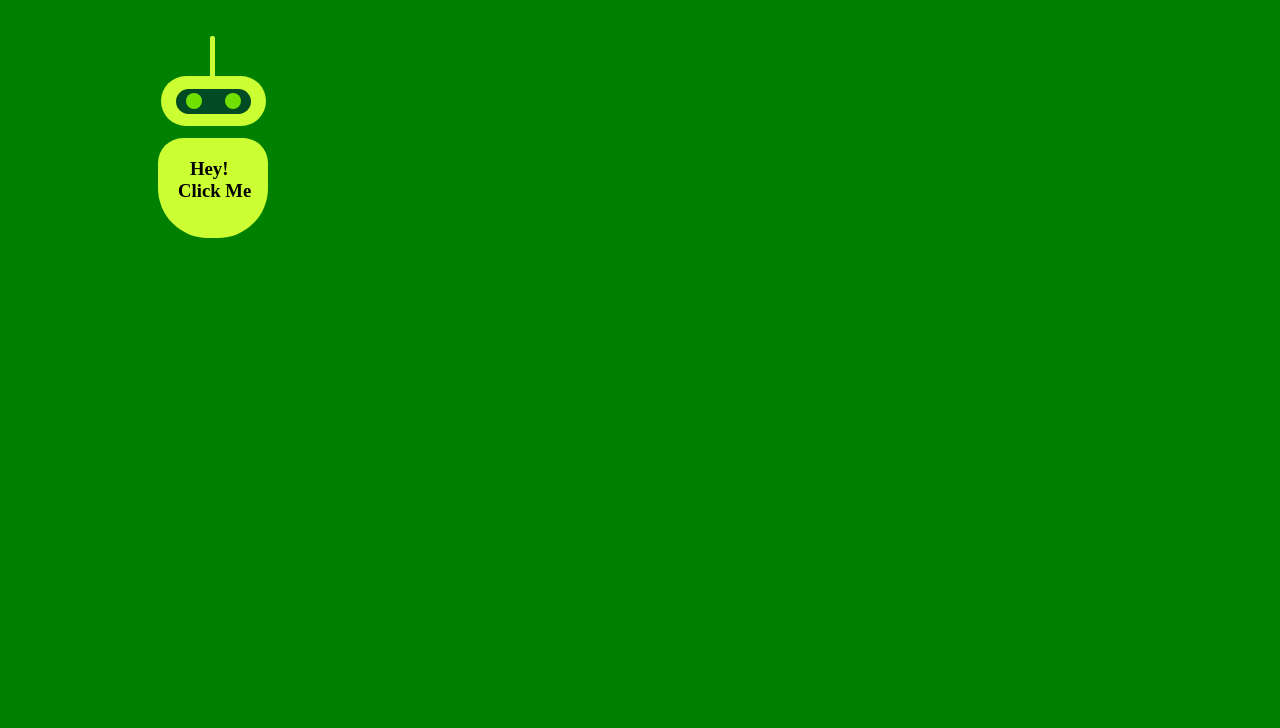
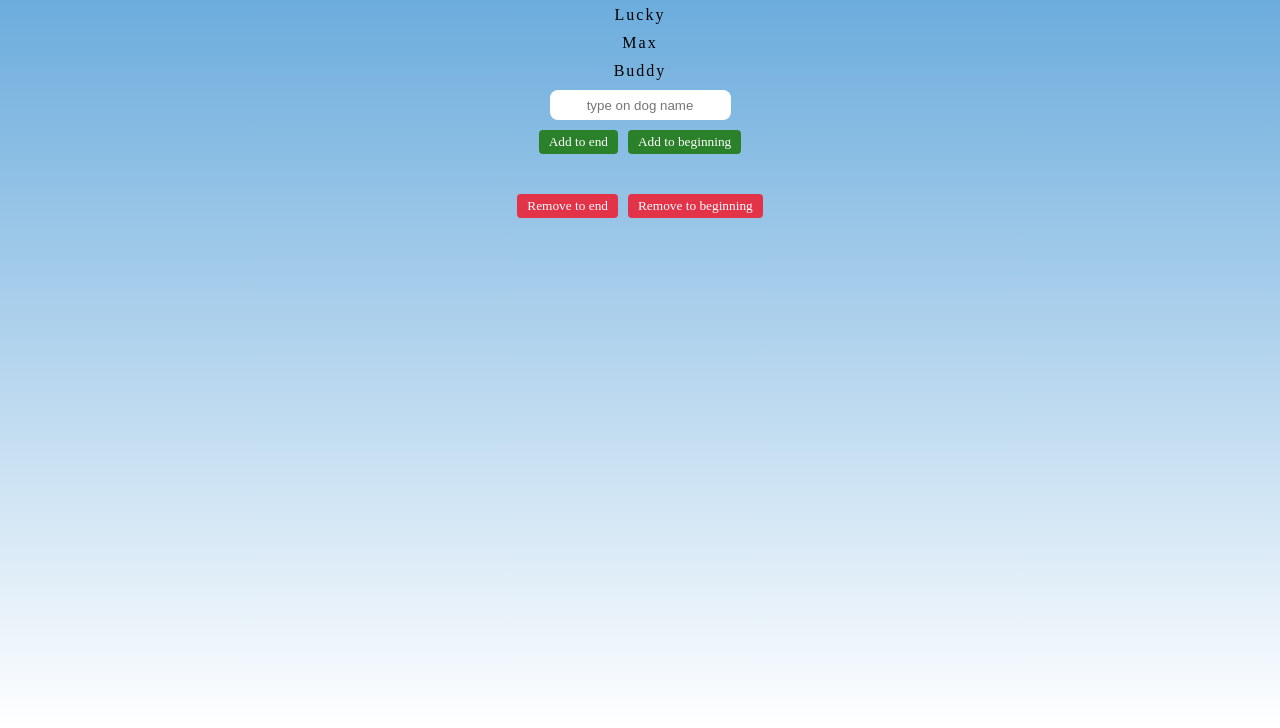
Before and after one commit to Gill-7/javascript-scrimba, a plain HTML site: page basic/index.html in a window 1280 px wide. Shown: the part 72-800 px from the top of the page. Drawn offline with Linux system fonts and the light colour scheme; a web font is replaced by a local one.

Commit message:
dog name

```diff
--- a/basic/index.css
+++ b/basic/index.css
@@ -1,70 +1,61 @@
+html {
+    height: 100vh;
+    font-family: Baloo;
+    letter-spacing: 2px;
+}
 body {
-    background-color: #008000;
+    margin: 10px;
+    padding: 10px;
+    background-image: linear-gradient(#5DA4D9, #FFF);
 }
 
-.robot {
-    position: absolute;
-    margin-top: 100px;
-    margin-left: 150px;
 
+#dogs {
+font-size: 60px;
+margin: 40px;
+text-align: center;
 }
 
-.antenna {
-    margin-left: 51.5px;
-    width: 5px;
-    height: 40px;
-    background-color: #ccff33;
-    border-radius: 2px 2px 0px 0px;
+.dog {
+    margin: 10px;
 }
 
-.head {
-    margin-left: 2.5px;
-    height:50px;
-    width:105px;
-    background-color: #ccff33;
-    border-radius: 25px;
+#push-btn,#unshift-btn {
+    background-color: #2b8129;
+}
+
+#shift-btn, #pop-btn {
+    background-color: #E23349;
+}
+
+h1 {
+    text-align: center;
+    color: white;
+}
+
+input {
+    margin: 0 auto;
+    display: block;
+    border: none;
+    height: 30px;
+    background: white;
+    border-radius: 8px;
+    text-align: center;
+}
+
+button {
+    font-family: Baloo;
+    letter-spacing: px;
+    background: darkcyan;
+    color: white;
+    border: none;
+    padding: 4px 10px;
+    border-radius: 4px;
+    margin: 0 5px;
+}
+
+.buttons-wrapper {
     display: flex;
     justify-content: center;
+    margin: 10px 0 40px;
 }
-
-.mask {
-    margin-top: 12.5px;
-    height:25px;
-    width:75px;
-    background-color:#004b23;
-    border-radius: 12.5px;
-    display: flex;
-    justify-content: space-between;
-}
-
-.eye {
-    margin: 4.5px 10px;
-    width: 16px;
-    height: 16px;
-    background-color: #70e000;
-    border-radius: 8px;
-}
-
-.torso {
-    margin-top: 12px;
-    background-color:#ccff33;
-    width: 110px;
-    height: 100px;
-    border-radius: 25px 25px 50px 50px;
-}
-
-.text {
-    display: flex;
-    flex-direction: column;
-}
-.text1 {
-    padding-top: 20px;
-    padding-bottom: 0px;
-    padding-left: 32px;
-    margin: 0 0 0 0;
-}
-.text2 {
-    padding-top: 0px;
-    margin: 0 0 0 0;
-    padding-left: 20px;
-}
--- a/basic/index.html
+++ b/basic/index.html
@@ -1,21 +1,18 @@
 <html>
     <title>Javascipt</title>
     <link rel="stylesheet" href="index.css">
+    <link href="https://fonts.googleapis.com/css2?family=Baloo&display=swap" rel="stylesheet">
     <body>
-        <div class="robot">
-            <div class="antenna"></div>
-            <div class="head">
-                <div class="mask">
-                    <div class="eye"></div>
-                    <div class="eye"></div>
-                </div>
-            </div>
-            <div class="torso">
-                <div class='text'>
-                    <h3 class='text1'>Hey!</h3>
-                    <h3 class='text2'>Click Me</h3>
-                </div>
-            </div>
+        <h1>Dogs Name</h1>
+        <div id="dog-container"></div>
+        <input type='text' id='dog-input' placeholder='type on dog name' >
+        <div class='buttons-wrapper'>
+            <button id='push-btn'>Add to end</button>
+            <button id='unshift-btn'>Add to beginning</button>
+        </div>
+        <div class="buttons-wrapper">
+            <button id="pop-btn">Remove to end</button>
+            <button id="shift-btn">Remove to beginning</button>
         </div>
         <script src="index.js"></script>
     </body>
--- a/basic/index.js
+++ b/basic/index.js
@@ -1,22 +1,49 @@
-const robot = document.querySelector('.robot')
+const myDogs = ["Lucky", "Max", "Buddy"]
 
-function moveRobot() {
-    robot.style.left = '150px';
-    if(robot.style.left === '150px'){
-        function bottomRobot() {
-            robot.style.bottom = '250px';
+function renderDogs() {
+    const dogContainer = document.getElementById('dog-container')
 
-            if(robot.style.bottom === '250px') {
-                function topRobot() {
-                    robot.style.top = '0px'
-                    robot.style.left = '0px';
-                }
-                robot.addEventListener('click', topRobot)
-            }
-        }
-        robot.addEventListener('click', bottomRobot)
+    dogContainer.innerHTML = ''
+    for (let i=0; i<myDogs.length; i++) {
+        const dog = document.createElement('div')
+        dog.style.textAlign = 'center';
+        dog.style.marginBottom = '10px';
+        dog.textContent = myDogs[i]
+        dogContainer.append(dog)
     }
 }
 
+renderDogs()
 
-robot.addEventListener('click', moveRobot)
+const pushBtn = document.getElementById('push-btn')
+pushBtn.addEventListener('click', function() {
+    const dogInput = document.getElementById('dog-input')
+    if(dogInput.value) {
+        myDogs.push(dogInput.value)
+        dogInput.value = ''
+        renderDogs()
+    }
+})
+
+const unshiftBtn = document.getElementById('unshift-btn')
+unshiftBtn.addEventListener('click', function() {
+    const dogInput = document.getElementById('dog-input')
+    if(dogInput.value) {
+        myDogs.unshift(dogInput.value)
+        dogInput.value = ''
+        renderDogs()
+    }
+})
+
+
+const popBtn = document.getElementById('pop-btn')
+popBtn.addEventListener('click', function() {
+    myDogs.pop()
+    renderDogs()
+})
+
+const shiftBtn = document.getElementById('shift-btn')
+shiftBtn.addEventListener('click', function() {
+    myDogs.shift()
+    renderDogs()
+})
```
